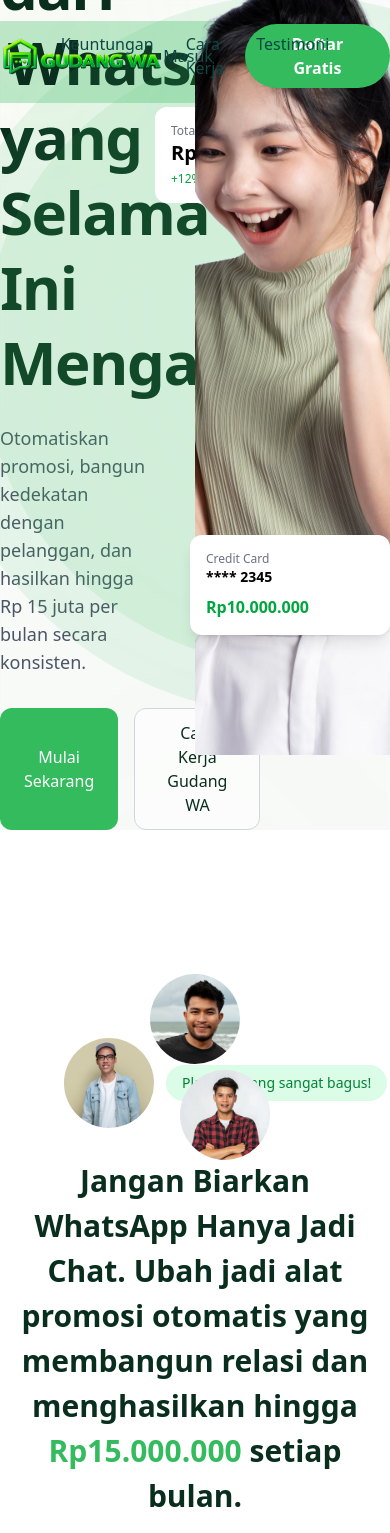
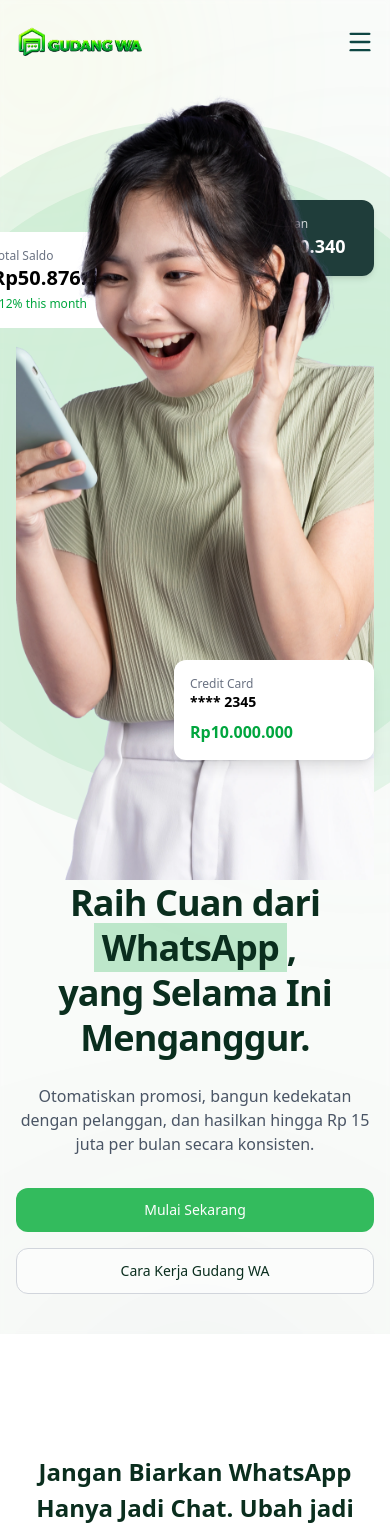
Before and after one commit to RaynaldoHuang/wawa, a Next.js app: page / in a window 390 px wide. Shown: the top 1533 px of the page. Built offline with nearby package versions, Linux system fonts and the light colour scheme.

Commit message:
style: enhance responsiveness of home sections and layout components.

```diff
--- a/components/home/HomeSection.tsx
+++ b/components/home/HomeSection.tsx
@@ -1,99 +1,99 @@
-import Image from "next/image";
+import Image from 'next/image';
 
-import img from "@/public/webp/img1.webp";
+import img from '@/public/webp/img1.webp';
 
 export default function HomeSection() {
   return (
     <>
       <section>
-        <div className="relative h-207.5 overflow-hidden bg-[#F9FBF9]">
+        <div className='relative h-auto lg:h-207.5 overflow-hidden bg-[#F9FBF9]'>
           {/* GRADIENT ATAS KIRI */}
           <div
-            className="absolute top-[-15%] left-[-10%] w-[40%] h-[40%] rounded-full blur-[120px] opacity-30"
+            className='absolute top-[-15%] left-[-10%] w-[40%] h-[40%] rounded-full blur-[120px] opacity-30'
             style={{
               background:
-                "radial-gradient(circle, #E6F56A 0%, transparent 65%)",
+                'radial-gradient(circle, #E6F56A 0%, transparent 65%)',
             }}
           />
           {/* GRADIENT KANAN ATAS */}
           <div
-            className="absolute right-[-15%] top-[10%] w-[45%] h-[55%] rounded-full blur-[140px] opacity-35"
+            className='absolute right-[-15%] top-[10%] w-[45%] h-[55%] rounded-full blur-[140px] opacity-35'
             style={{
               background:
-                "radial-gradient(circle, #CFE8E3 0%, transparent 70%)",
+                'radial-gradient(circle, #CFE8E3 0%, transparent 70%)',
             }}
           />
 
           {/* GRADIENT BAWAH */}
           <div
-            className="absolute bottom-[-35%] left-1/2 -translate-x-1/2 w-[70%] h-[50%] rounded-full blur-[160px] opacity-35"
+            className='absolute bottom-[-35%] left-1/2 -translate-x-1/2 w-[70%] h-[50%] rounded-full blur-[160px] opacity-35'
             style={{
               background:
-                "radial-gradient(circle, #14532D 0%, transparent 40%)",
+                'radial-gradient(circle, #14532D 0%, transparent 40%)',
             }}
           />
 
-          <div className="absolute inset-0 bg-white/10 backdrop-blur-[2px]"></div>
+          <div className='absolute inset-0 bg-white/10 backdrop-blur-[2px]'></div>
 
-          <div className="max-w-7xl mx-auto h-full flex flex-col justify-end">
-            <div className="grid grid-cols-2 items-center space-x-10">
-              <div className="z-10">
+          <div className='max-w-7xl mx-auto h-full flex flex-col justify-end px-4 md:px-6 lg:px-8'>
+            <div className='flex flex-col-reverse lg:grid lg:grid-cols-2 items-center gap-10 lg:space-x-10 py-10 lg:py-0'>
+              <div className='z-10'>
                 <div>
-                  <h1 className="text-6xl font-bold text-[#0A2E1E] leading-tight tracking-tight">
-                    Raih Cuan dari{" "}
-                    <span className="bg-[#33BB5D]/30 px-2 ">WhatsApp</span>,
+                  <h1 className='text-4xl md:text-5xl lg:text-6xl font-bold text-[#0A2E1E] leading-tight tracking-tight text-center lg:text-left'>
+                    Raih Cuan dari{' '}
+                    <span className='bg-[#33BB5D]/30 px-2 '>WhatsApp</span>,
                     <br />
                     yang Selama Ini Menganggur.
                   </h1>
-                  <p className="mt-6 text-lg text-gray-600 max-w-md">
+                  <p className='mt-6 text-base lg:text-lg text-gray-600 max-w-md mx-auto lg:mx-0 text-center lg:text-left'>
                     Otomatiskan promosi, bangun kedekatan dengan pelanggan, dan
                     hasilkan hingga Rp 15 juta per bulan secara konsisten.
                   </p>
 
-                  <div className="mt-8 flex gap-4">
-                    <button className="bg-[#33BB5D] text-white px-6 py-3 cursor-pointer rounded-xl font-medium hover:bg-[#33BB5D]/90 transition-all">
+                  <div className='mt-8 flex flex-col sm:flex-row gap-4 justify-center lg:justify-start'>
+                    <button className='bg-[#33BB5D] text-white px-6 py-3 cursor-pointer rounded-xl font-medium hover:bg-[#33BB5D]/90 transition-all text-sm lg:text-base w-full sm:w-auto'>
                       Mulai Sekarang
                     </button>
-                    <button className="border border-gray-300 bg-white/50 text-[#0A2E1E] px-8 py-3 rounded-xl font-medium hover:bg-white transition-all cursor-pointer">
+                    <button className='border border-gray-300 bg-white/50 text-[#0A2E1E] px-8 py-3 rounded-xl font-medium hover:bg-white transition-all cursor-pointer text-sm lg:text-base w-full sm:w-auto'>
                       Cara Kerja Gudang WA
                     </button>
                   </div>
                 </div>
               </div>
 
-              <div className="relative z-10">
-                <div className="relative flex justify-center lg:mt-0">
-                  {/* Lingkaran dekoratif di belakang orang */}{" "}
-                  <div className="absolute w-180 h-180 top-20 bg-[#33BB5D]/10 rounded-full items-center flex justify-center">
-                    {" "}
-                    <div className="w-155 h-155 bg-[#33BB5D]/10 rounded-full"></div>{" "}
+              <div className='relative z-10 w-full flex justify-center lg:block'>
+                <div className='relative flex justify-center lg:mt-0'>
+                  {/* Lingkaran dekoratif di belakang orang */}{' '}
+                  <div className='absolute w-180 h-180 top-20 bg-[#33BB5D]/10 rounded-full items-center flex justify-center'>
+                    {' '}
+                    <div className='w-155 h-155 bg-[#33BB5D]/10 rounded-full'></div>{' '}
                   </div>
-                  <div className="relative h-200 top-10 z-20 rounded-2xl flex items-center justify-center">
+                  <div className='relative h-200 top-10 z-20 rounded-2xl flex items-center justify-center'>
                     <Image
                       src={img}
-                      alt="Hero Image"
-                      className="w-full h-full object-cover"
+                      alt='Hero Image'
+                      className='w-full h-full object-cover'
                     />
                   </div>
                 </div>
 
-                <div className="absolute right-0 bottom-20 bg-white rounded-xl shadow-lg p-4 w-50 z-50">
-                  <p className="text-xs text-gray-500">Credit Card</p>
-                  <p className="font-semibold text-sm">**** 2345</p>
-                  <p className="mt-2 text-green-600 font-bold">Rp10.000.000</p>
+                <div className='absolute right-0 bottom-20 bg-white rounded-xl shadow-lg p-4 w-50 z-50'>
+                  <p className='text-xs text-gray-500'>Credit Card</p>
+                  <p className='font-semibold text-sm'>**** 2345</p>
+                  <p className='mt-2 text-green-600 font-bold'>Rp10.000.000</p>
                 </div>
 
                 {/* CARD KANAN ATAS */}
-                <div className="absolute right-0 top-40 bg-[#1F3D3A] text-white rounded-xl shadow-md p-4 w-37.5">
-                  <p className="text-xs opacity-80">Pendapatan</p>
-                  <p className="text-lg font-bold">Rp3.450.340</p>
+                <div className='absolute right-0 top-40 bg-[#1F3D3A] text-white rounded-xl shadow-md p-4 w-37.5'>
+                  <p className='text-xs opacity-80'>Pendapatan</p>
+                  <p className='text-lg font-bold'>Rp3.450.340</p>
                 </div>
 
                 {/* CARD KANAN BAWAH */}
-                <div className="absolute -left-10 top-48 bg-white rounded-xl shad p-4 w-45">
-                  <p className="text-xs text-gray-500">Total Saldo</p>
-                  <p className="text-xl font-bold">Rp50.876.580</p>
-                  <p className="text-xs text-green-600 mt-1">+12% this month</p>
+                <div className='absolute -left-10 top-48 bg-white rounded-xl shad p-4 w-45'>
+                  <p className='text-xs text-gray-500'>Total Saldo</p>
+                  <p className='text-xl font-bold'>Rp50.876.580</p>
+                  <p className='text-xs text-green-600 mt-1'>+12% this month</p>
                 </div>
               </div>
             </div>
--- a/components/home/hookSection.tsx
+++ b/components/home/hookSection.tsx
@@ -1,74 +1,74 @@
-import Image from "next/image";
+import Image from 'next/image';
 
 export default function HookSection() {
   return (
-    <section className="relative overflow-hidden bg-white py-10">
-      <div className="relative mx-auto max-w-7xl py-72 text-center">
+    <section className='relative overflow-hidden bg-white py-10'>
+      <div className='relative mx-auto max-w-7xl py-20 lg:py-72 text-center px-4'>
         {/* AVATAR ATAS (TENGAH) */}
-        <div className="absolute left-1/2 top-26 -translate-x-1/2">
+        <div className='hidden lg:block absolute left-1/2 top-26 -translate-x-1/2'>
           <Image
-            src="/webp/av1.webp"
-            alt="user"
+            src='/webp/av1.webp'
+            alt='user'
             width={90}
             height={90}
-            className="rounded-full"
+            className='rounded-full'
           />
         </div>
 
         {/* TEXT UTAMA */}
-        <h1 className="mx-auto max-w-4xl text-3xl font-semibold leading-normal text-[#0A2E1E]">
+        <h1 className='mx-auto max-w-[90%] lg:max-w-4xl text-2xl md:text-3xl font-semibold leading-normal text-[#0A2E1E]'>
           Jangan Biarkan WhatsApp Hanya Jadi Chat. Ubah jadi alat promosi
-          otomatis yang membangun relasi dan menghasilkan hingga{" "}
-          <span className="text-[#33BB5D]">Rp15.000.000</span> setiap bulan.
+          otomatis yang membangun relasi dan menghasilkan hingga{' '}
+          <span className='text-[#33BB5D]'>Rp15.000.000</span> setiap bulan.
         </h1>
 
         {/* Kiri Atas */}
-        <div className="absolute left-16 top-42 flex items-center gap-3">
+        <div className='hidden lg:flex absolute left-16 top-42 items-center gap-3'>
           <Image
-            src="/webp/av2.webp"
-            alt="user"
+            src='/webp/av2.webp'
+            alt='user'
             width={90}
             height={90}
-            className="rounded-full"
+            className='rounded-full'
           />
-          <span className="rounded-full bg-green-100 px-4 py-2 text-sm text-green-700">
+          <span className='rounded-full bg-green-100 px-4 py-2 text-sm text-green-700'>
             Platform yang sangat bagus!
           </span>
         </div>
 
         {/* Kanan Atas */}
-        <div className="absolute right-30 top-50">
+        <div className='hidden lg:block absolute right-30 top-50'>
           <Image
-            src="/webp/av3.webp"
-            alt="user"
+            src='/webp/av3.webp'
+            alt='user'
             width={90}
             height={90}
-            className="rounded-full"
+            className='rounded-full'
           />
         </div>
 
         {/* Kiri Bawah */}
-        <div className="absolute left-32 bottom-45">
+        <div className='hidden lg:block absolute left-32 bottom-45'>
           <Image
-            src="/webp/av4.webp"
-            alt="user"
+            src='/webp/av4.webp'
+            alt='user'
             width={90}
             height={90}
-            className="rounded-full"
+            className='rounded-full'
           />
         </div>
 
         {/* Kanan Bawah + Bubble */}
-        <div className="absolute right-24 bottom-42 flex items-center gap-3">
-          <span className="rounded-full bg-green-100 px-4 py-2 text-sm text-green-700">
+        <div className='hidden lg:flex absolute right-24 bottom-42 items-center gap-3'>
+          <span className='rounded-full bg-green-100 px-4 py-2 text-sm text-green-700'>
             Sangat membantu penghasilan saya!
           </span>
           <Image
-            src="/webp/av5.webp"
-            alt="user"
+            src='/webp/av5.webp'
+            alt='user'
             width={90}
             height={90}
-            className="rounded-full"
+            className='rounded-full'
           />
         </div>
       </div>
--- a/components/layout/NavigationBar.tsx
+++ b/components/layout/NavigationBar.tsx
@@ -1,35 +1,101 @@
-import Image from "next/image";
-import Link from "next/link";
-import logo from "@/public/webp/logo.webp";
+'use client';
+
+import { useState } from 'react';
+import Image from 'next/image';
+import Link from 'next/link';
+import { Menu, X } from 'lucide-react';
+
+import logo from '@/public/webp/logo.webp';
 
 export default function NavBar() {
+  const [isOpen, setIsOpen] = useState(false);
+
   return (
-    <header className="absolute top-0 left-0 z-50 w-full">
-      <div className="mx-auto max-w-7xl py-6">
-        <div className="relative flex items-center">
+    <header className='absolute top-0 left-0 z-50 w-full'>
+      <div className='mx-auto max-w-7xl px-4 md:px-6 py-6'>
+        <div className='relative flex items-center justify-between'>
           {/* LOGO */}
-          <div>
-            <Image src={logo} alt="Logo" className="w-42" />
+          <div className='z-50'>
+            <Image src={logo} alt='Logo' className='w-32 md:w-42' />
           </div>
 
-          {/* CENTER MENU */}
-          <div className="absolute left-1/2 -translate-x-1/2">
-            <nav className="flex gap-8 font-medium text-[#0E4643]">
-              <Link href="">Keuntungan</Link>
-              <Link href="">Cara Kerja</Link>
-              <Link href="">Testimoni</Link>
+          {/* DESKTOP MENU - CENTER */}
+          <div className='hidden lg:block absolute left-1/2 -translate-x-1/2'>
+            <nav className='flex gap-8 font-medium text-[#0E4643]'>
+              <Link href='' className='hover:text-[#33BB5D] transition-colors'>
+                Keuntungan
+              </Link>
+              <Link href='' className='hover:text-[#33BB5D] transition-colors'>
+                Cara Kerja
+              </Link>
+              <Link href='' className='hover:text-[#33BB5D] transition-colors'>
+                Testimoni
+              </Link>
             </nav>
           </div>
 
-          {/* RIGHT */}
-          <div className="ml-auto flex items-center gap-8">
-            <Link href="" className="font-medium text-[#0E4643]">
+          {/* DESKTOP MENU - RIGHT */}
+          <div className='hidden lg:flex ml-auto items-center gap-8'>
+            <Link
+              href=''
+              className='font-medium text-[#0E4643] hover:text-[#33BB5D] transition-colors'
+            >
               Masuk
             </Link>
-            <button className="rounded-full bg-[#33BB5D] px-6 py-2 font-semibold text-white cursor-pointer hover:bg-[#33BB5D]/90 transition-all">
+            <button className='rounded-full bg-[#33BB5D] px-6 py-2 font-semibold text-white cursor-pointer hover:bg-[#33BB5D]/90 transition-all'>
               Daftar Gratis
             </button>
           </div>
+
+          {/* MOBILE MENU BUTTON */}
+          <button
+            className='lg:hidden z-50 text-[#0E4643]'
+            onClick={() => setIsOpen(!isOpen)}
+          >
+            {isOpen ? <X size={28} /> : <Menu size={28} />}
+          </button>
+
+          {/* MOBILE OVERLAY */}
+          {isOpen && (
+            <div className='fixed inset-0 bg-white z-40 flex flex-col items-center justify-center space-y-8 lg:hidden'>
+              <nav className='flex flex-col items-center gap-6 font-medium text-xl text-[#0E4643]'>
+                <Link
+                  href=''
+                  onClick={() => setIsOpen(false)}
+                  className='hover:text-[#33BB5D]'
+                >
+                  Keuntungan
+                </Link>
+                <Link
+                  href=''
+                  onClick={() => setIsOpen(false)}
+                  className='hover:text-[#33BB5D]'
+                >
+                  Cara Kerja
+                </Link>
+                <Link
+                  href=''
+                  onClick={() => setIsOpen(false)}
+                  className='hover:text-[#33BB5D]'
+                >
+                  Testimoni
+                </Link>
+              </nav>
+
+              <div className='flex flex-col items-center gap-4 mt-8'>
+                <Link
+                  href=''
+                  onClick={() => setIsOpen(false)}
+                  className='font-medium text-[#0E4643] text-lg hover:text-[#33BB5D]'
+                >
+                  Masuk
+                </Link>
+                <button className='rounded-full bg-[#33BB5D] px-8 py-3 font-semibold text-white cursor-pointer hover:bg-[#33BB5D]/90 transition-all'>
+                  Daftar Gratis
+                </button>
+              </div>
+            </div>
+          )}
         </div>
       </div>
     </header>
```
Also changed, not shown: components/home/CtaSection.tsx (+20 -20 lines), components/home/FlowSection.tsx (+49 -49 lines), components/home/HowSection.tsx (+52 -52 lines), components/home/TestiSeciton.tsx (+49 -49 lines), components/layout/Footer.tsx (+32 -32 lines).
